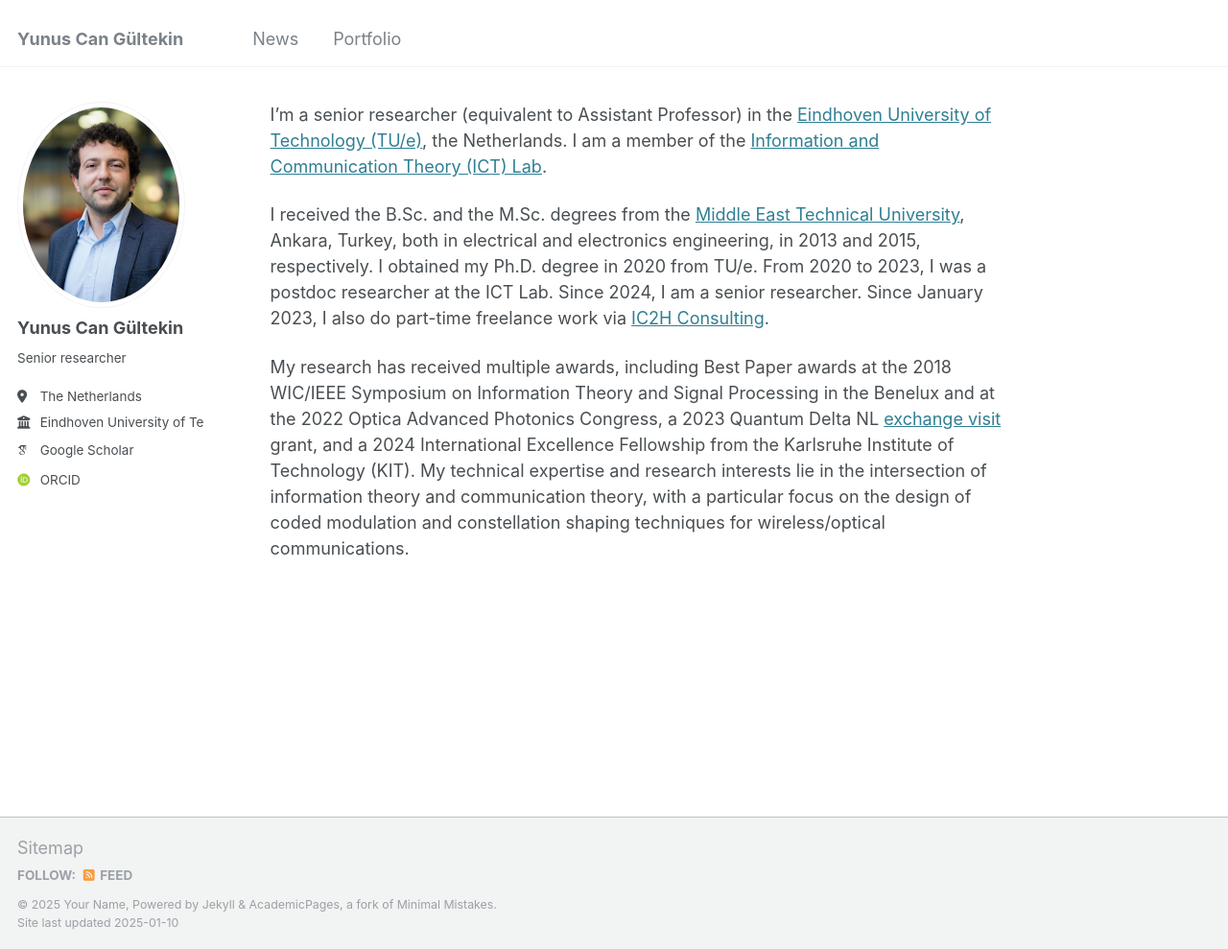
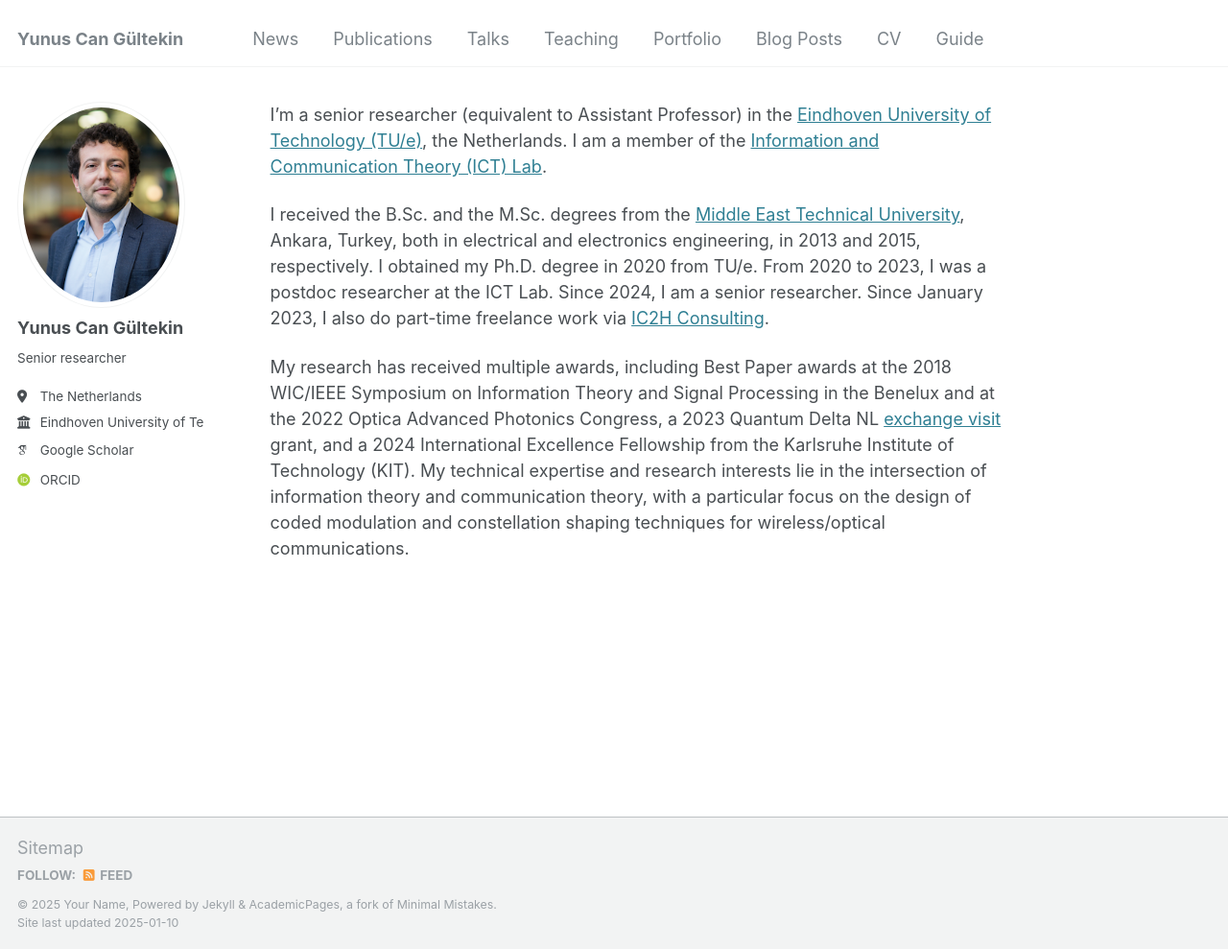
Before and after one commit to ycgultekin/ycgultekin.github.io, a Jekyll site: the page built from _pages/about.md, in a window 1280 px wide and 989 px high. Shown: the whole window at 96% size. Built offline with Jekyll 4.4.1, drawn with Linux system fonts in a browser that asks for light colours; some web fonts are replaced.

Commit message:
put back all headers

```diff
--- a/_data/navigation.yml
+++ b/_data/navigation.yml
@@ -8,5 +8,23 @@
   - title: "News"
     url: /news/
 
+  - title: "Publications"
+    url: /publications/
+
+  - title: "Talks"
+    url: /talks/
+
+  - title: "Teaching"
+    url: /teaching/
+
   - title: "Portfolio"
     url: /portfolio/
+
+  - title: "Blog Posts"
+    url: /year-archive/
+
+  - title: "CV"
+    url: /cv/
+
+  - title: "Guide"
+    url: /markdown/
```
